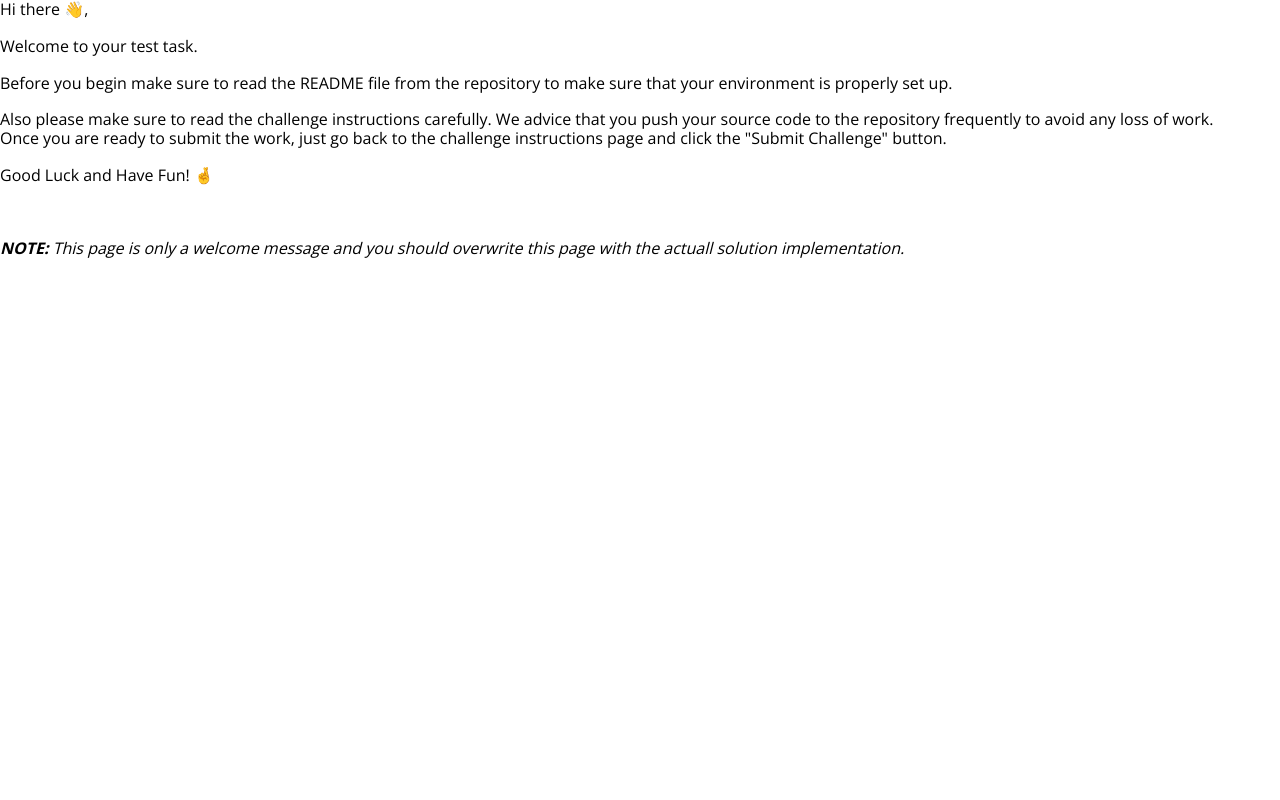
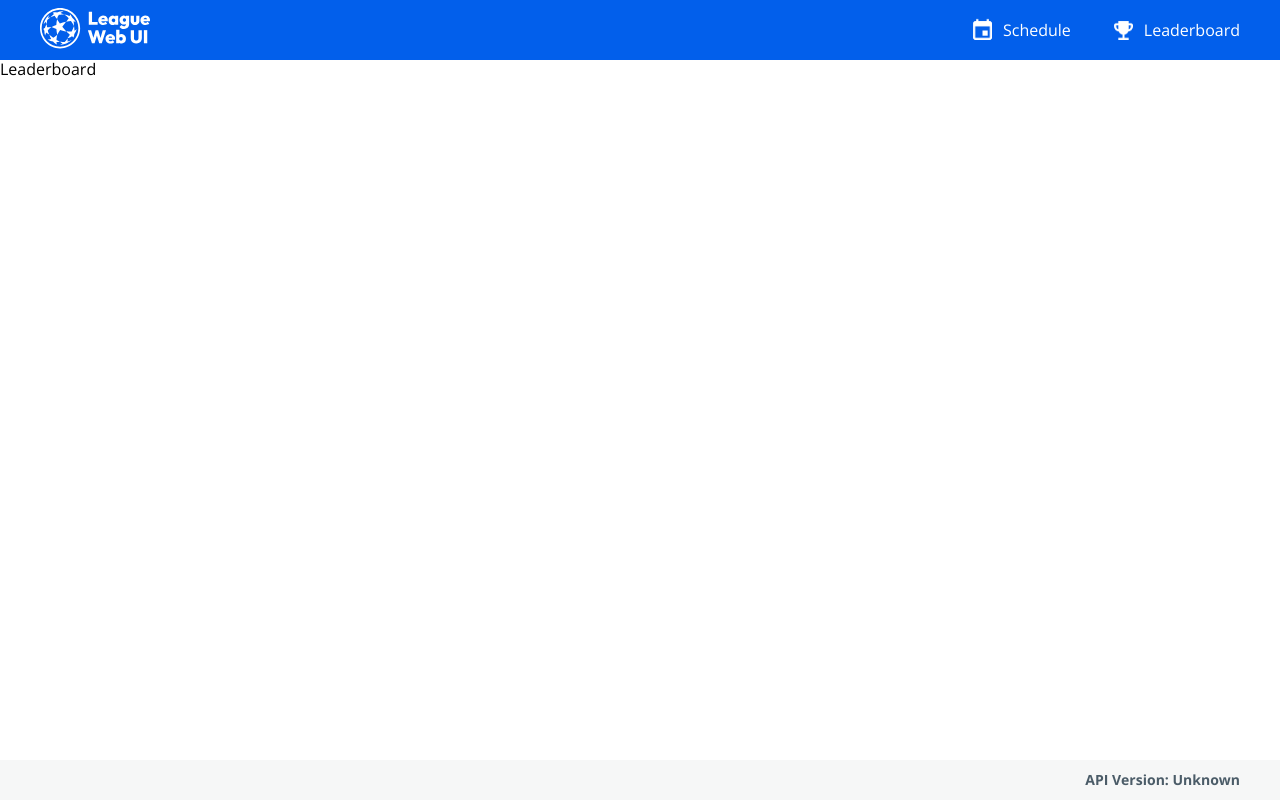
Before and after one commit to kcondic/SportsApp, a Vue app: page /leaderboard in a window 1280 px wide. Built offline with nearby package versions, Linux system fonts and the light colour scheme; no server answers.

Commit message:
Routing, main layout: navigation, footer, not found page, component blueprints

```diff
--- a/src/App.vue
+++ b/src/App.vue
@@ -1,14 +1,15 @@
 <template>
-  <div class="welcomeMessage">
-    Hi there 👋, <br /><br />
-    Welcome to your test task. <br /><br />
-    Before you begin make sure to read the README file from the repository to make sure that your environment is properly set up. <br /><br />
-    Also please make sure to read the challenge instructions carefully. We advice that you push your source code to the repository frequently to avoid any loss of work.<br />
-    Once you are ready to submit the work, just go back to the challenge instructions page and click the "Submit Challenge" button.<br /><br />
-    Good Luck and Have Fun! 🤞<br /><br /><br /><br />
-    <em><strong>NOTE:</strong> This page is only a welcome message and you should overwrite this page with the actuall solution implementation.</em>
-  </div>
+  <NavigationBar />
+  <main>
+    <router-view />
+  </main>
+  <PageFooter />
 </template>
+
+<script setup>
+import NavigationBar from '@/components/NavigationBar.vue';
+import PageFooter from '@/components/PageFooter.vue';
+</script>
 
 <style lang="scss">
 @import '@/styles/normalize.scss';
@@ -23,4 +24,8 @@
 a {
   text-decoration: none;
 }
+
+body {
+  padding: 60px 0 40px 0;
+}
 </style>
--- /dev/null
+++ b/src/components/MatchLeaderboard.vue
@@ -0,0 +1,9 @@
+<template>
+Leaderboard
+</template>
+
+<script setup>
+</script>
+
+<style lang="scss" scoped>
+</style>
--- /dev/null
+++ b/src/components/MatchSchedule.vue
@@ -0,0 +1,9 @@
+<template>
+Schedule
+</template>
+
+<script setup>
+</script>
+
+<style lang="scss" scoped>
+</style>
--- /dev/null
+++ b/src/components/NavigationBar.vue
@@ -0,0 +1,65 @@
+<template>
+    <nav class="header">
+        <router-link to="/">
+            <img class="logo" src="/Images/logo.svg" alt="League web home" />
+        </router-link>
+        <div class="header-navigation">
+            <router-link to="/schedule" class="header-navigation-link">
+                <img src="/Images/schedule.png" alt="Schedule image" />
+                <span>Schedule</span>
+            </router-link>
+            <router-link to="/leaderboard" class="header-navigation-link">
+                <img src="/Images/leaderboard.png" alt="Leaderboard image" />
+                <span>Leaderboard</span>
+            </router-link>
+        </div>
+    </nav>
+</template>
+
+<style lang="scss" scoped>
+.header {
+    position: fixed;
+    top: 0;
+    left: 0;
+    width: 100%;
+    height: 60px;
+    padding: 0 40px;
+    background-color: $header-background;
+    display: flex;
+    justify-content: space-between;
+    align-items: center;
+
+    .logo {
+        width: 110px;
+    }
+
+    &-navigation {
+        display: flex;
+        height: 100%;
+
+        &-link {
+            display: flex;
+            align-items: center;
+            transition: background-color ease-in-out .5s;
+
+            img {
+                height: 25px;
+                margin-right: 8px;
+            }
+
+            span {
+                color: $header-text;
+                font-size: $menu-font-size;
+            }
+
+            &:first-of-type {
+                margin-right: 40px;
+            }
+
+            &:hover {
+                background-color: color.scale($header-background, $lightness: -30%);
+            }
+        }
+    }
+}
+</style>
--- /dev/null
+++ b/src/components/NotFound.vue
@@ -0,0 +1,14 @@
+<template>
+    <section class="not-found">
+        <img src="/Images/404.png" alt="Not found 404 image" />
+    </section>
+</template>
+
+<style lang="scss" scoped>
+.not-found {
+    height: calc(100vh - 100px);
+    display: flex;
+    justify-content: center;
+    align-items: center;
+}
+</style>
--- /dev/null
+++ b/src/components/PageFooter.vue
@@ -0,0 +1,45 @@
+<template>
+    <footer>
+        API Version:
+        <template v-if="version">
+            {{ version }}
+        </template>
+        <template v-else>
+            Loading...
+        </template>
+    </footer>
+</template>
+
+<script setup>
+import { ref, onBeforeMount } from 'vue';
+import { getApiVersion } from '@/services/api-service';
+
+const version = ref(null);
+
+onBeforeMount(async () => {
+    let apiVersion = await getApiVersion();
+
+    if (apiVersion && apiVersion.version)
+        version.value = apiVersion.version;
+    else
+        version.value = 'Unknown';
+});
+</script>
+
+<style lang="scss" scoped>
+footer {
+    position: fixed;
+    bottom: 0;
+    left: 0;
+    width: 100%;
+    height: 40px;
+    padding-right: 40px;
+    display: flex;
+    justify-content: flex-end;
+    align-items: center;
+    background-color: $footer-background;
+    color: $footer-text;
+    font-size: $footer-font-size;
+    font-weight: 700;
+}
+</style>
--- /dev/null
+++ b/src/config.js
@@ -0,0 +1 @@
+export const apiUrl = 'http://localhost:3001/api';
--- a/src/main.js
+++ b/src/main.js
@@ -1,7 +1,8 @@
 import { createApp } from 'vue';
+import router from '@/router';
 
-import App from './App.vue';
+import App from '@/App.vue';
 
-const app = createApp(App);
+const app = createApp(App).use(router);
 
 app.mount('#app');
--- /dev/null
+++ b/src/router/index.js
@@ -0,0 +1,31 @@
+import { createWebHistory, createRouter } from 'vue-router';
+import MatchSchedule from '@/components/MatchSchedule';
+import MatchLeaderboard from '@/components/MatchLeaderboard';
+import NotFound from '@/components/NotFound';
+
+const routes = [
+    {
+        path: '/',
+        component: MatchSchedule
+    },
+    {
+        path: '/schedule',
+        component: MatchSchedule
+    },
+    {
+        path: '/leaderboard',
+        component: MatchLeaderboard
+    },
+    {
+        path: '/:pathMatch(.*)*',
+        name: 'NotFound',
+        component: NotFound
+    }
+];
+
+const router = createRouter({
+    history: createWebHistory(),
+    routes
+});
+
+export default router;
--- /dev/null
+++ b/src/services/api-service.js
@@ -0,0 +1,15 @@
+import axios from 'axios';
+import { apiUrl } from '@/config';
+
+async function getApiVersion() {
+    try {
+        const response = await axios.get(`${apiUrl}/version`);
+
+        return response.data;
+    }
+    catch(error) {
+        alert('Something went wrong when getting version!');
+    }
+}
+
+export { getApiVersion };
--- a/src/styles/variables.scss
+++ b/src/styles/variables.scss
@@ -13,3 +13,4 @@ $heading-font-size: 24px;
 $table-header-font-size: 12px;
 $table-cell-font-size: 14px;
 $table-cell-bolded-font-size: 16px;
+$footer-font-size: 14px;
--- a/vue.config.js
+++ b/vue.config.js
@@ -2,7 +2,10 @@ module.exports = {
     css: {
         loaderOptions: {
             scss: {
-                additionalData: `@import "~@/styles/variables.scss";`
+                additionalData: `
+                    @use "sass:color";
+                    @import "~@/styles/variables.scss";
+                `
             }
         }
     }
```
